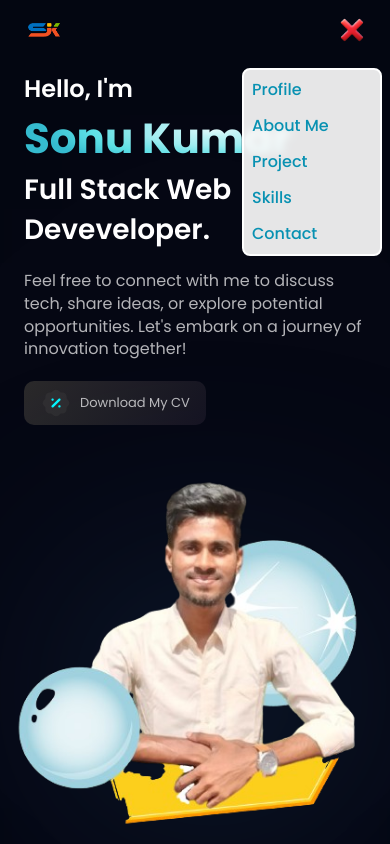
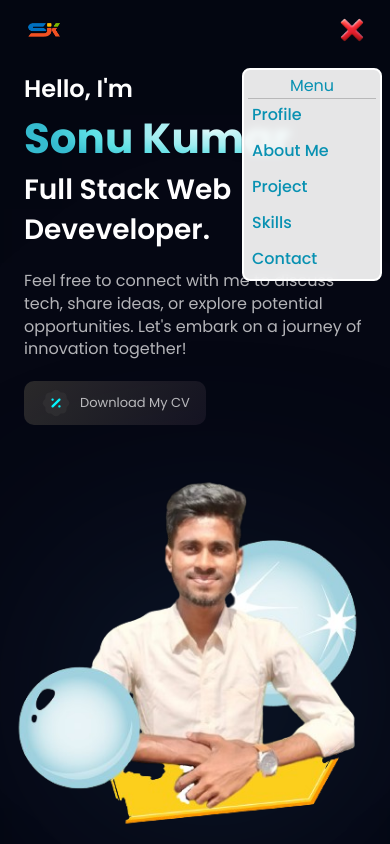
Before and after one commit to sonuku092/My_Portfolio, a React (Vite) app: page / in a window 390 px wide. Both pictures are taken after a click on the picture 352 px from the left and 30 px from the top of the page. Shown: the top 844 px of the page. Built offline with nearby package versions, Linux system fonts and the light colour scheme.

Commit message:
sdfghjkl

```diff
--- a/src/components/Navbar.jsx
+++ b/src/components/Navbar.jsx
@@ -53,9 +53,10 @@ const Navbar = () => {
 
         <div
           className={`${
-            !toggle ? "hidden" : "flex"
+            !toggle ? "hidden" : "flex flex-col"
           } backdrop-blur-sm bg-white/90 absolute top-[60px] border-2 border-white right-0 mx-2 my-2 p-[4px] min-w-[140px] rounded-lg sidebar`}
         >
+          <h3 className="text-cyan-600 font-poppins font-normal border-b-[1px] border-black/20 text-center">Menu</h3>
           <ul className="list-none flex justify-end items-start flex-1 flex-col">
             {navLinks.map((nav, index) => (
               <li
```
